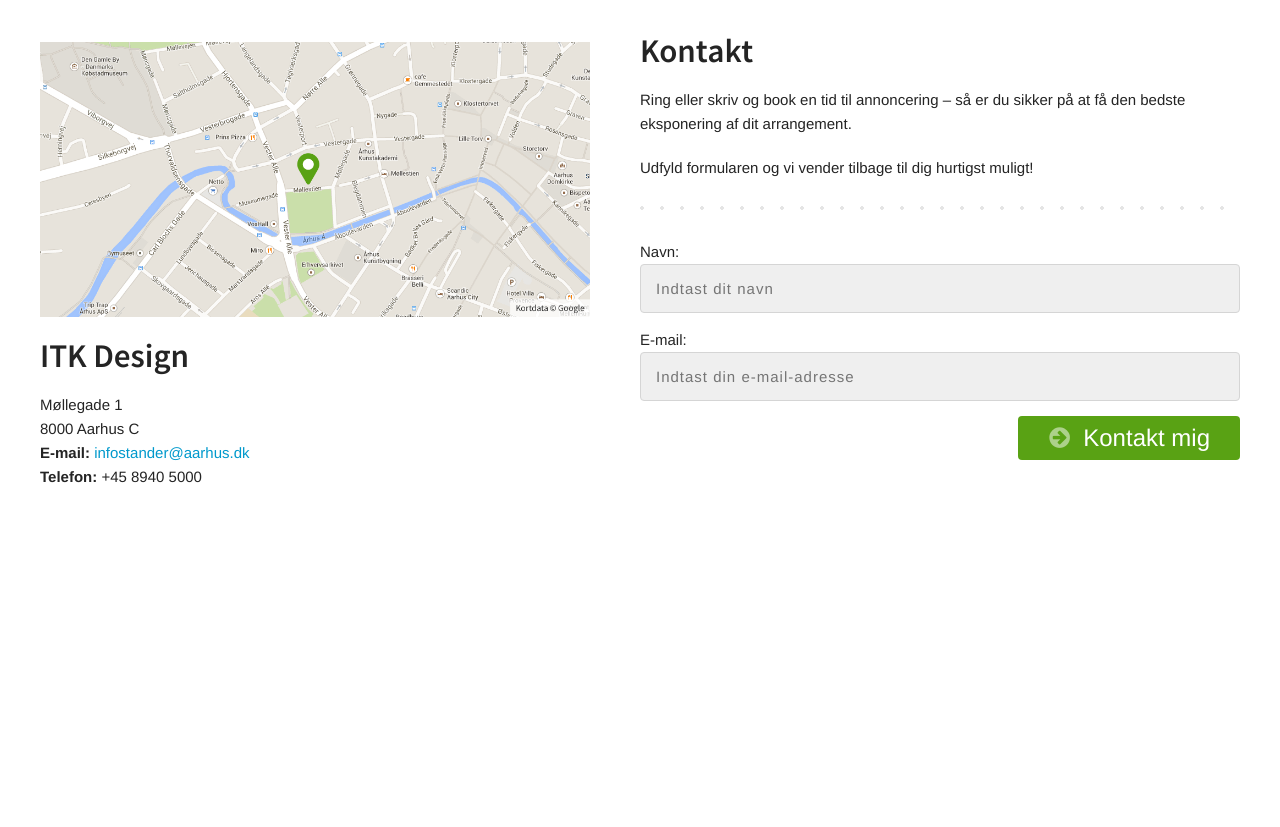
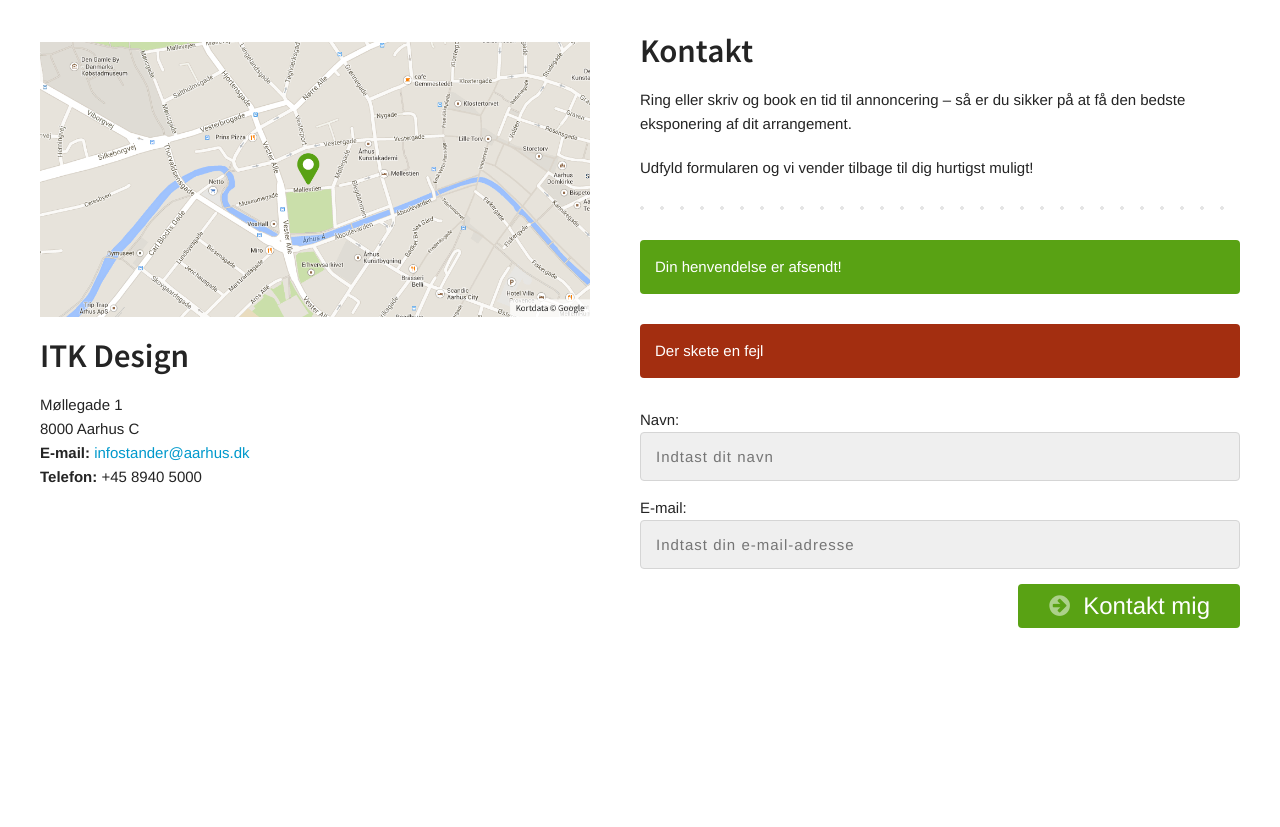
Before and after one commit to AHNDK/infostanderaarhus, a PHP site: page / in a window 1280 px wide. Shown: the part 2200-3027 px from the top of the page. Before the commit the page ends 2683 px from the top, so only its background shows below. Run offline with PHP 8.4, Linux system fonts and the light colour scheme; some libraries are stand-ins or nearby versions; some web fonts are replaced.

Commit message:
Added messages

```diff
--- a/css/infostanderaarhus.styles.css
+++ b/css/infostanderaarhus.styles.css
@@ -819,12 +819,12 @@ body {
   *zoom: 1;
   padding-top: 75px;
 }
-/* line 46, ../../../../../../Library/Ruby/Gems/1.8/gems/zen-grids-1.4/stylesheets/zen/_grids.scss */
+/* line 46, ../../../../../../../Library/Ruby/Gems/1.8/gems/zen-grids-1.4/stylesheets/zen/_grids.scss */
 body:before, body:after {
   content: "";
   display: table;
 }
-/* line 50, ../../../../../../Library/Ruby/Gems/1.8/gems/zen-grids-1.4/stylesheets/zen/_grids.scss */
+/* line 50, ../../../../../../../Library/Ruby/Gems/1.8/gems/zen-grids-1.4/stylesheets/zen/_grids.scss */
 body:after {
   clear: both;
 }
@@ -1074,12 +1074,12 @@ figcaption {
   background-image: url("/images/header-background.jpg");
   background-repeat: no-repeat;
 }
-/* line 46, ../../../../../../Library/Ruby/Gems/1.8/gems/zen-grids-1.4/stylesheets/zen/_grids.scss */
+/* line 46, ../../../../../../../Library/Ruby/Gems/1.8/gems/zen-grids-1.4/stylesheets/zen/_grids.scss */
 .primary-content:before, .primary-content:after {
   content: "";
   display: table;
 }
-/* line 50, ../../../../../../Library/Ruby/Gems/1.8/gems/zen-grids-1.4/stylesheets/zen/_grids.scss */
+/* line 50, ../../../../../../../Library/Ruby/Gems/1.8/gems/zen-grids-1.4/stylesheets/zen/_grids.scss */
 .primary-content:after {
   clear: both;
 }
@@ -1257,12 +1257,12 @@ figcaption {
   padding-bottom: 70px;
   background: url("/images/dot-large.png") 0 bottom repeat-x;
 }
-/* line 46, ../../../../../../Library/Ruby/Gems/1.8/gems/zen-grids-1.4/stylesheets/zen/_grids.scss */
+/* line 46, ../../../../../../../Library/Ruby/Gems/1.8/gems/zen-grids-1.4/stylesheets/zen/_grids.scss */
 .secondary-content:before, .secondary-content:after {
   content: "";
   display: table;
 }
-/* line 50, ../../../../../../Library/Ruby/Gems/1.8/gems/zen-grids-1.4/stylesheets/zen/_grids.scss */
+/* line 50, ../../../../../../../Library/Ruby/Gems/1.8/gems/zen-grids-1.4/stylesheets/zen/_grids.scss */
 .secondary-content:after {
   clear: both;
 }
@@ -1436,12 +1436,12 @@ figcaption {
   *zoom: 1;
   background: url("/images/wrench.png") right top no-repeat;
 }
-/* line 46, ../../../../../../Library/Ruby/Gems/1.8/gems/zen-grids-1.4/stylesheets/zen/_grids.scss */
+/* line 46, ../../../../../../../Library/Ruby/Gems/1.8/gems/zen-grids-1.4/stylesheets/zen/_grids.scss */
 .prices--inner:before, .prices--inner:after {
   content: "";
   display: table;
 }
-/* line 50, ../../../../../../Library/Ruby/Gems/1.8/gems/zen-grids-1.4/stylesheets/zen/_grids.scss */
+/* line 50, ../../../../../../../Library/Ruby/Gems/1.8/gems/zen-grids-1.4/stylesheets/zen/_grids.scss */
 .prices--inner:after {
   clear: both;
 }
@@ -1511,12 +1511,12 @@ figcaption {
   padding-bottom: 70px;
   background: url("/images/dot-large.png") 0 bottom repeat-x;
 }
-/* line 46, ../../../../../../Library/Ruby/Gems/1.8/gems/zen-grids-1.4/stylesheets/zen/_grids.scss */
+/* line 46, ../../../../../../../Library/Ruby/Gems/1.8/gems/zen-grids-1.4/stylesheets/zen/_grids.scss */
 .info:before, .info:after {
   content: "";
   display: table;
 }
-/* line 50, ../../../../../../Library/Ruby/Gems/1.8/gems/zen-grids-1.4/stylesheets/zen/_grids.scss */
+/* line 50, ../../../../../../../Library/Ruby/Gems/1.8/gems/zen-grids-1.4/stylesheets/zen/_grids.scss */
 .info:after {
   clear: both;
 }
@@ -1651,12 +1651,12 @@ figcaption {
   *zoom: 1;
   margin-bottom: 350px;
 }
-/* line 46, ../../../../../../Library/Ruby/Gems/1.8/gems/zen-grids-1.4/stylesheets/zen/_grids.scss */
+/* line 46, ../../../../../../../Library/Ruby/Gems/1.8/gems/zen-grids-1.4/stylesheets/zen/_grids.scss */
 .footer:before, .footer:after {
   content: "";
   display: table;
 }
-/* line 50, ../../../../../../Library/Ruby/Gems/1.8/gems/zen-grids-1.4/stylesheets/zen/_grids.scss */
+/* line 50, ../../../../../../../Library/Ruby/Gems/1.8/gems/zen-grids-1.4/stylesheets/zen/_grids.scss */
 .footer:after {
   clear: both;
 }
@@ -1786,6 +1786,30 @@ figcaption {
   }
 }
 
+/* Error message
+   ========================================================================== */
+/* line 562, ../sass/layout/_layout.scss */
+.message--success, .message--error {
+  -webkit-border-radius: 4px;
+  -moz-border-radius: 4px;
+  -ms-border-radius: 4px;
+  -o-border-radius: 4px;
+  border-radius: 4px;
+  margin-bottom: 30px;
+  padding: 15px;
+  color: white;
+}
+
+/* line 571, ../sass/layout/_layout.scss */
+.message--success {
+  background-color: #59a214;
+}
+
+/* line 577, ../sass/layout/_layout.scss */
+.message--error {
+  background-color: #a32e10;
+}
+
 /**
  * Typography
  *
--- a/index.html
+++ b/index.html
@@ -151,6 +151,12 @@
         Udfyld formularen og vi vender tilbage til dig hurtigst muligt!
       </p>
     </div>
+    <div class="message--success">
+      Din henvendelse er afsendt!
+    </div>
+    <div class="message--error">
+      Der skete en fejl
+    </div>
     <form action="contact_form.php" method="post" id="kontakt">
       <label for="name">Navn:</label>
       <input type="text" id="name" name="name" class="contact-form--name" placeholder="Indtast dit navn">
--- a/sass/layout/_layout.scss
+++ b/sass/layout/_layout.scss
@@ -548,7 +548,6 @@ figcaption {
 .contact-form--button {
   @extend %action-button;
   @extend %button-small;
-  @extend .icon-arrow-right;
 
   float: right;
 
@@ -557,3 +556,26 @@ figcaption {
     width: 100%;
   }
 }
+
+/* Error message
+   ========================================================================== */
+%message {
+  @include border-radius(4px);
+
+  margin-bottom: 30px;
+  padding: 15px;
+
+  color: $white;
+}
+
+.message--success {
+  @extend %message;
+
+  background-color: $green;
+}
+
+.message--error {
+  @extend %message;
+
+  background-color: $red;
+}
```
